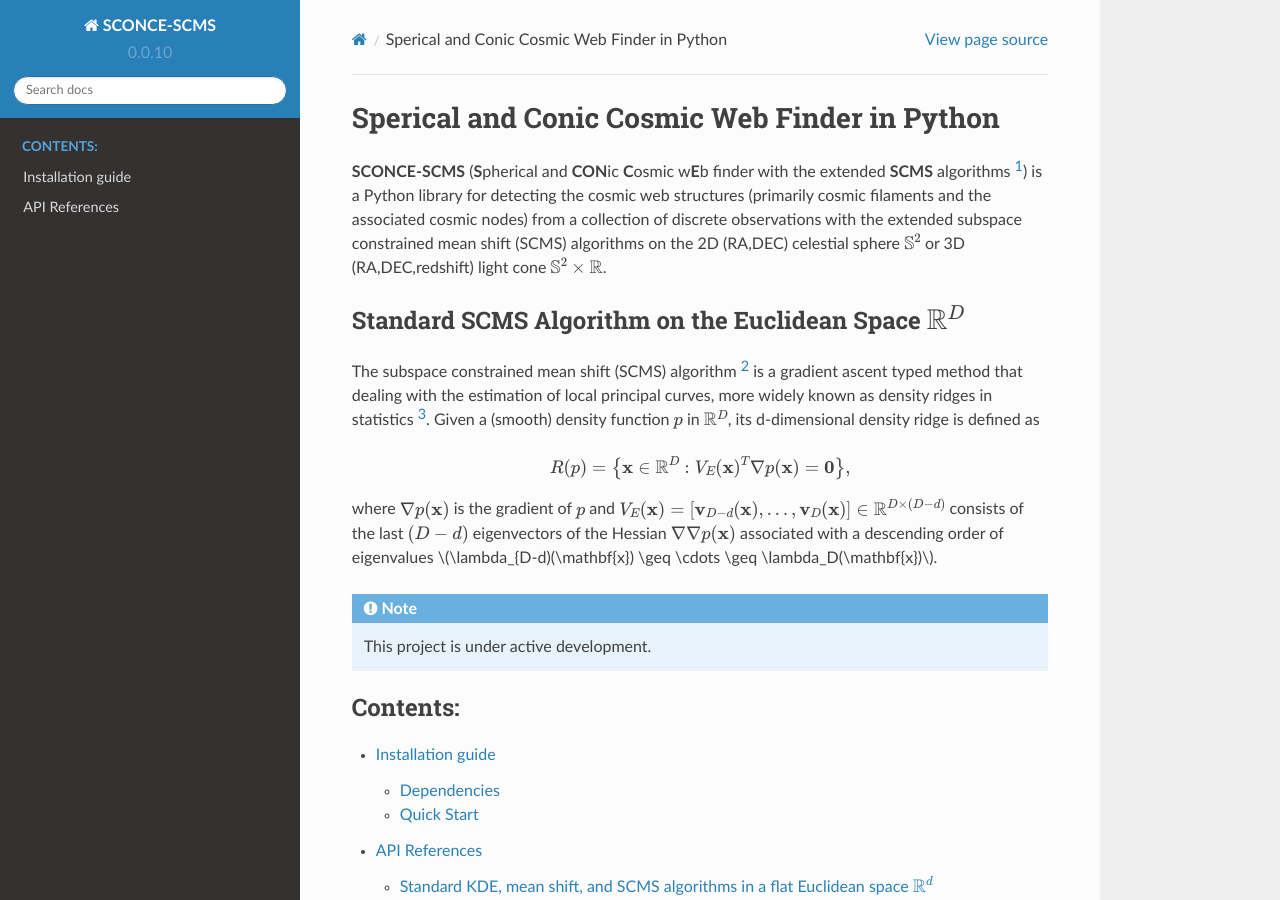
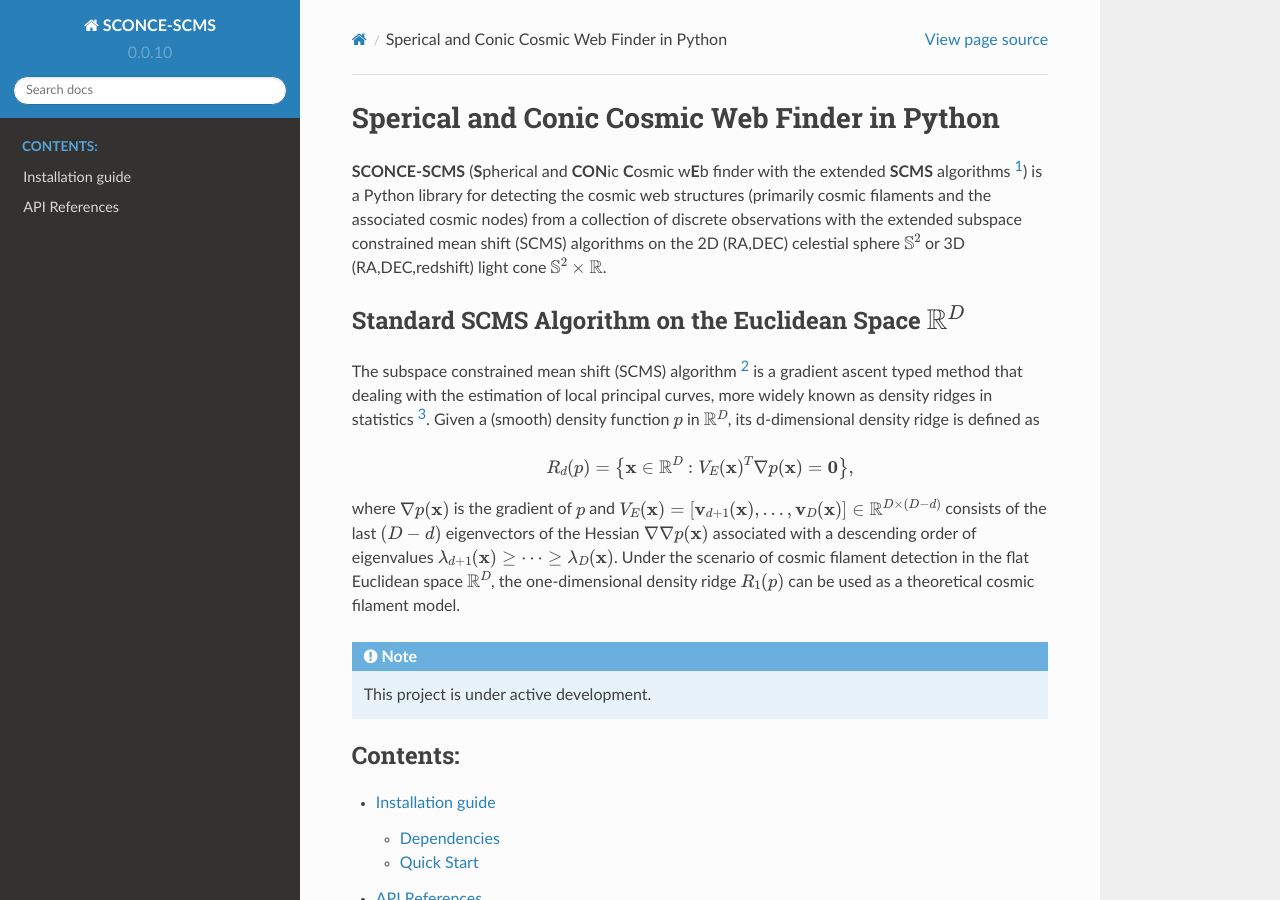
Before and after one commit to zhangyk8/sconce-scms, a Sphinx documentation site: the page built from docs/source/index.rst, in a window 1280 px wide and 900 px high. Built offline with Sphinx 7.4.7 and the Read the Docs theme 2.0.0, drawn with Linux system fonts in a browser that asks for light colours.

Commit message:
Update index.rst

```diff
--- a/docs/source/index.rst
+++ b/docs/source/index.rst
@@ -10,9 +10,11 @@ The subspace constrained mean shift (SCMS) algorithm [2]_ is a gradient ascent t
 
 .. math::
 
-    R(p) = \left\{\mathbf{x} \in \mathbb{R}^D: V_E(\mathbf{x})^T \nabla p(\mathbf{x})=\mathbf{0} \right\},
+    R_d(p) = \left\{\mathbf{x} \in \mathbb{R}^D: V_E(\mathbf{x})^T \nabla p(\mathbf{x})=\mathbf{0} \right\},
 
-where :math:`\nabla p(\mathbf{x})` is the gradient of :math:`p` and :math:`V_E(\mathbf{x})=\left[\mathbf{v}_{D-d}(\mathbf{x}),..., \mathbf{v}_D(\mathbf{x})\right] \in \mathbb{R}^{D\times (D-d)}` consists of the last :math:`(D-d)` eigenvectors of the Hessian :math:`\nabla\nabla p(\mathbf{x})` associated with a descending order of eigenvalues :math:`\lambda_{D-d)(\mathbf{x}) \geq \cdots \geq \lambda_D(\mathbf{x})`.
+where :math:`\nabla p(\mathbf{x})` is the gradient of :math:`p` and :math:`V_E(\mathbf{x})=\left[\mathbf{v}_{d+1}(\mathbf{x}),..., \mathbf{v}_D(\mathbf{x})\right] \in \mathbb{R}^{D\times (D-d)}` consists of the last :math:`(D-d)` eigenvectors of the Hessian :math:`\nabla\nabla p(\mathbf{x})` associated with a descending order of eigenvalues :math:`\lambda_{d+1}(\mathbf{x}) \geq \cdots \geq \lambda_D(\mathbf{x})`. Under the scenario of cosmic filament detection in the flat Euclidean space :math:`\mathbb{R}^D`, the one-dimensional density ridge :math:`R_1(p)` can be used as a theoretical cosmic filament model.
+
+
 
 
 .. note::
```
